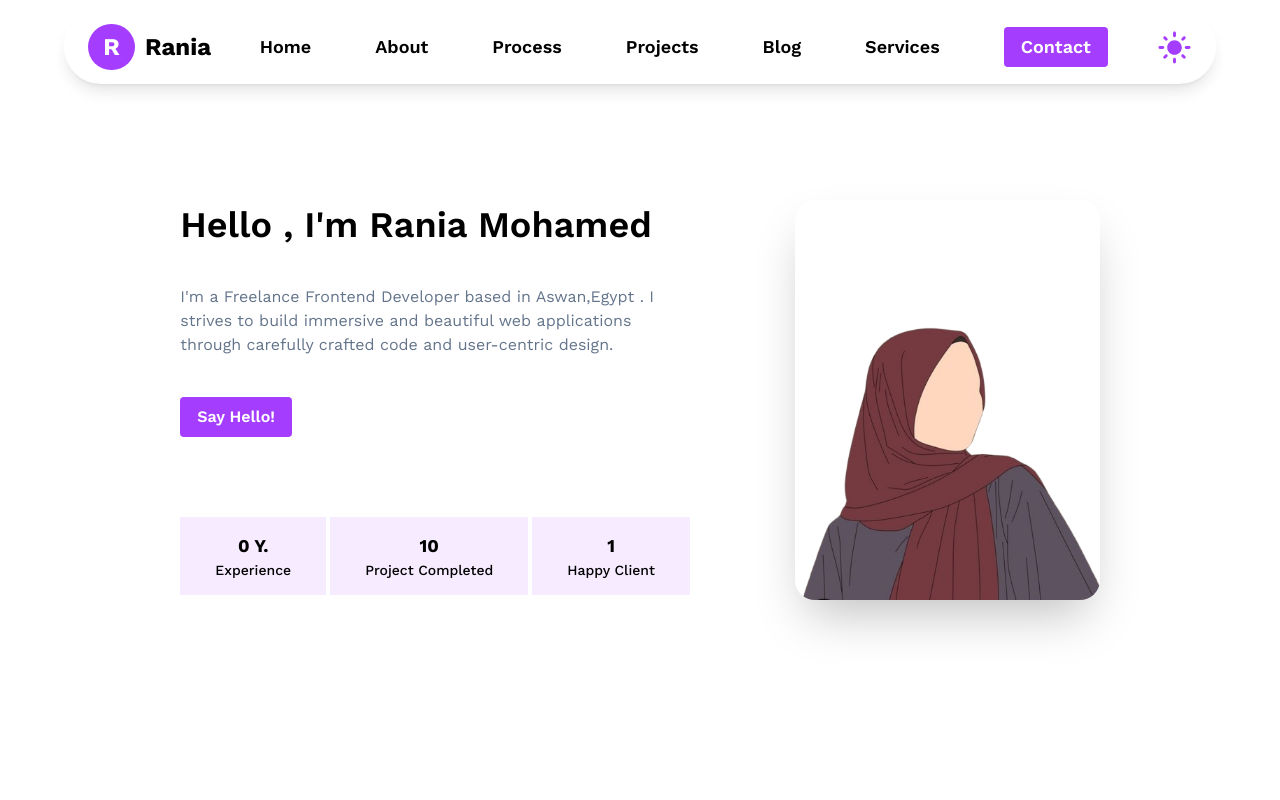
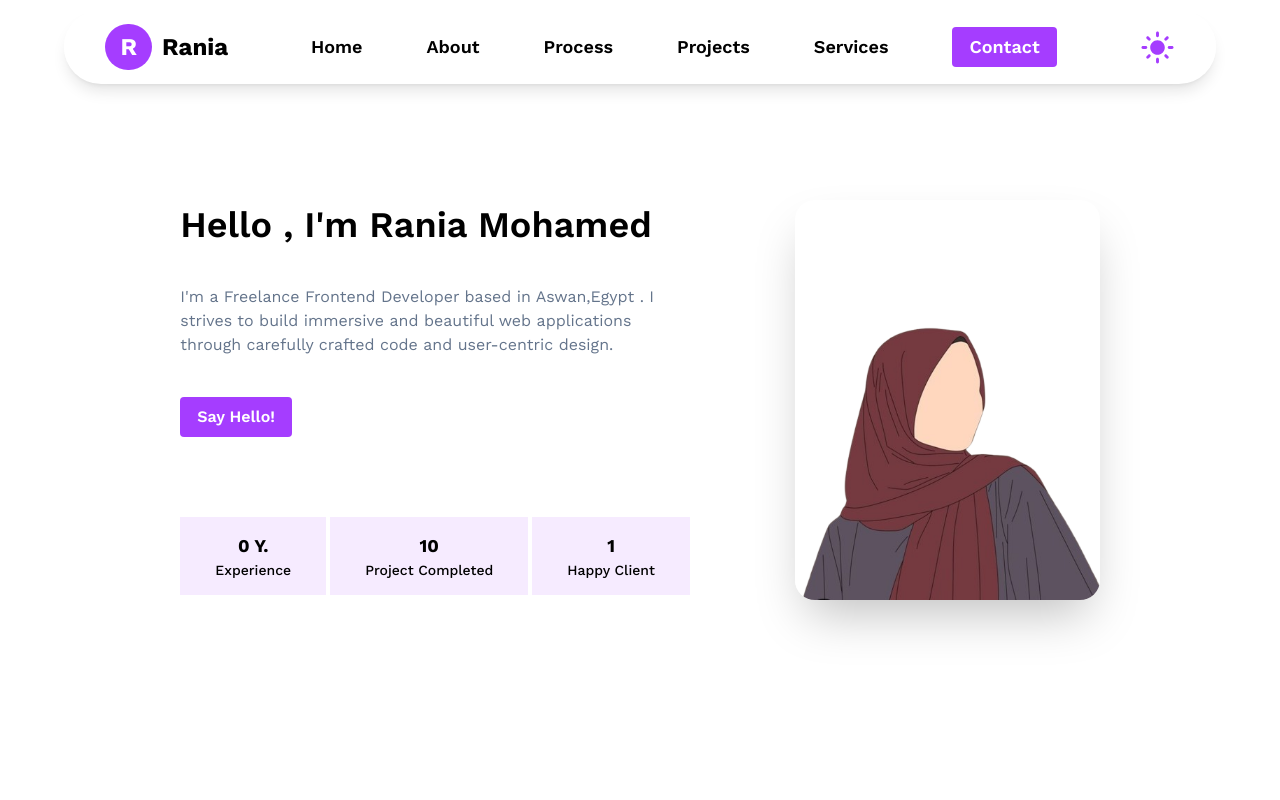
Before and after one commit to RANIAjjj/My-Poortfolio, a React (Vite) app: page / in a window 1280 px wide. Shown: the top 800 px of the page. Built offline with nearby package versions, Linux system fonts and the light colour scheme.

Commit message:
edited projects section

```diff
--- a/src/components/Portfolio.jsx
+++ b/src/components/Portfolio.jsx
@@ -44,9 +44,6 @@ function Portfolio() {
             </li>
             <li>
               <a onClick={() => scrollToSection("projects")}>Projects</a>
-            </li>
-            <li>
-              <a>Blog</a>
             </li>
             <li>
               <a>Services</a>
```
